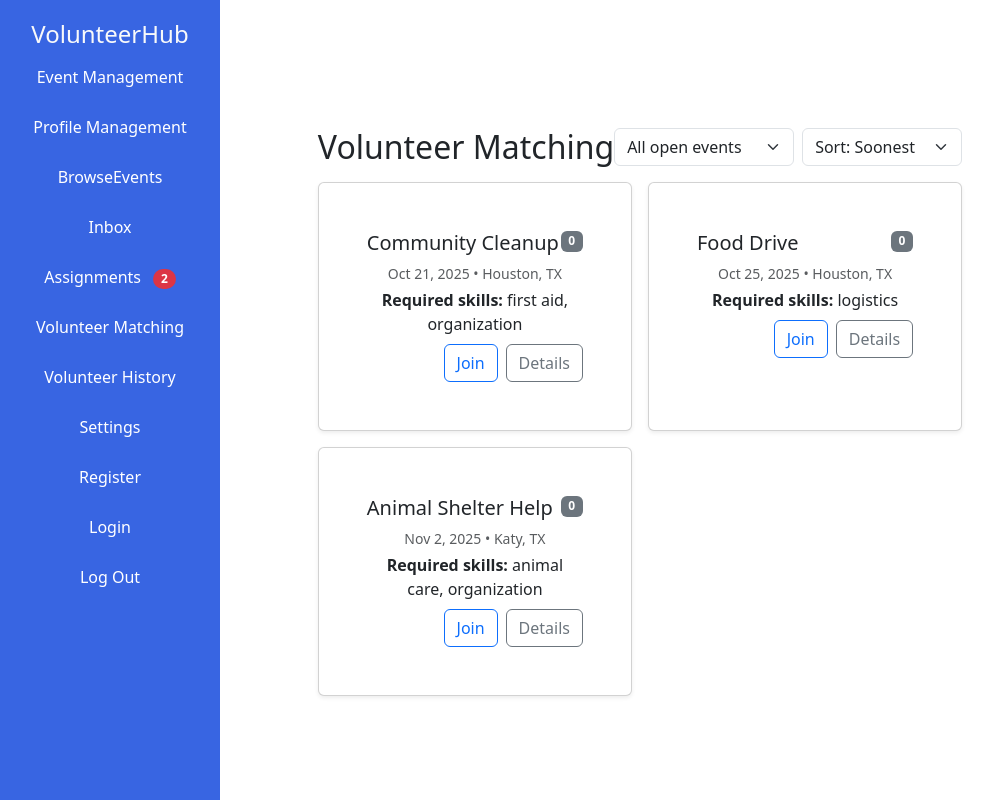
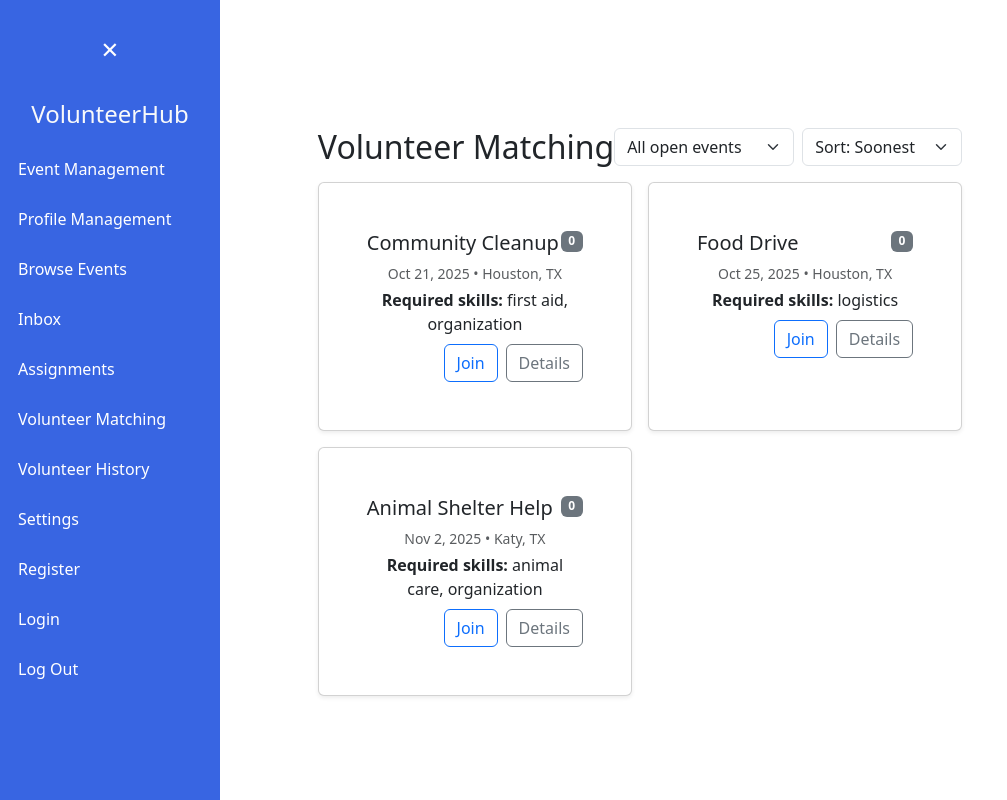
Before and after one commit to Muhammad-Wajeeh/4353-Software-Design-Project-, a React (Vite) app in the folder Client/: page /VolunteerMatching in a window 1280 px wide. Shown: the whole page, without its empty margins (0-1007 px from the left). Built offline with nearby package versions, Linux system fonts and the light colour scheme; no server answers.

Commit message:
made side bar slidable

```diff
--- a/Client/src/Pages/Sidebar.css
+++ b/Client/src/Pages/Sidebar.css
@@ -4,11 +4,18 @@
   left: 0;
   height: 100vh;
   width: 220px;
-  background-color: #3865e2; /* adjust as needed */
+  background-color: #3865e2;
   padding: 20px 10px;
   color: white;
   z-index: 1000;
   overflow-y: auto;
+  transition: width 0.3s ease;
+}
+
+.sidebar.collapsed {
+  width: 70px;
+  padding: 20px 5px;
+  text-align: center;
 }
 
 .sidebar a {
@@ -17,9 +24,40 @@
   padding: 8px;
   border-radius: 4px;
   text-decoration: none;
+  display: flex;
+  align-items: center;
+  justify-content: flex-start;
+  transition: all 0.2s;
+}
+
+.sidebar.collapsed a {
+  justify-content: center;
+  font-size: 1.2rem;
 }
 
 .sidebar a:hover {
   background-color: #ffffff;
-  text-decoration: none;
+  color: #3865e2;
 }
+
+.collapse-btn {
+  background: transparent;
+  border: none;
+  color: white;
+  font-size: 1.4rem;
+  cursor: pointer;
+  margin-bottom: 20px;
+  display: block;
+  margin-left: auto;
+  margin-right: auto;
+  transition: transform 0.3s ease;
+}
+
+.collapse-btn:hover {
+  transform: scale(1.2);
+}
+
+.sidebar-top {
+  margin-bottom: 20px;
+  text-align: center;
+}
--- a/Client/src/Pages/Sidebar.jsx
+++ b/Client/src/Pages/Sidebar.jsx
@@ -3,18 +3,13 @@ import { Nav } from "react-bootstrap";
 import { Link, useLocation } from "react-router-dom";
 import Badge from "react-bootstrap/Badge";
 import axios from "axios";
-import "./Sidebar.css"; // style the sidebar layout
+import "./Sidebar.css";
 
 function Sidebar() {
   const location = useLocation();
-
-  // TODO: wire these later if you add APIs for events/assignments
-  const [newEvents] = useState(6);
-  const [newAssignments] = useState(2);
-
-  // 🔔 real unread notifications count
+  const [collapsed, setCollapsed] = useState(false);
   const [unreadNotifs, setUnreadNotifs] = useState(0);
-  const userId = "u1"; // swap when auth is wired
+  const userId = "u1";
 
   useEffect(() => {
     const fetchUnread = async () => {
@@ -31,38 +26,47 @@ function Sidebar() {
 
     fetchUnread();
 
-    // 🔔 listen for update events from Inbox
     const handleRefresh = () => fetchUnread();
     window.addEventListener("notificationsUpdated", handleRefresh);
-
-    // Cleanup
     return () => {
       window.removeEventListener("notificationsUpdated", handleRefresh);
     };
   }, [location.pathname]);
 
   return (
-    <div className="sidebar">
-      <div className="sidebar-top">
-        <h4 className="text-light">VolunteerHub</h4>
-      </div>
+    <div className={`sidebar ${collapsed ? "collapsed" : ""}`}>
+      {/* 🔹 Toggle Button */}
+      <button
+        className="collapse-btn"
+        onClick={() => setCollapsed((prev) => !prev)}
+      >
+        {collapsed ? "☰" : "✕"}
+      </button>
 
+      {/* 🔹 Logo / Title */}
+      {!collapsed && (
+        <div className="sidebar-top">
+          <h4 className="text-light">VolunteerHub</h4>
+        </div>
+      )}
+
+      {/* 🔹 Navigation */}
       <Nav className="flex-column">
         <Nav.Link as={Link} to="/eventmanagement">
-          Event Management
+          {collapsed ? "📅" : "Event Management"}
         </Nav.Link>
 
         <Nav.Link as={Link} to="/profilemanagement">
-          Profile Management
+          {collapsed ? "👤" : "Profile Management"}
         </Nav.Link>
 
         <Nav.Link as={Link} to="/BrowseEvents">
-          BrowseEvents
+          {collapsed ? "🔍" : "Browse Events"}
         </Nav.Link>
 
         <Nav.Link as={Link} to="/inbox">
-          Inbox{" "}
-          {unreadNotifs > 0 && (
+          {collapsed ? "📨" : "Inbox"}{" "}
+          {!collapsed && unreadNotifs > 0 && (
             <Badge bg="danger" pill className="ms-2">
               {unreadNotifs}
             </Badge>
@@ -70,34 +74,31 @@ function Sidebar() {
         </Nav.Link>
 
         <Nav.Link as={Link} to="/eventlist">
-          Assignments{" "}
-          {newAssignments > 0 && (
-            <Badge bg="danger" pill className="ms-2">
-              {newAssignments}
-            </Badge>
-          )}
+          {collapsed ? "📋" : "Assignments"}
         </Nav.Link>
 
         <Nav.Link as={Link} to="/VolunteerMatching">
-          Volunteer Matching
+          {collapsed ? "🤝" : "Volunteer Matching"}
         </Nav.Link>
 
         <Nav.Link as={Link} to="/VolunteerHistory">
-          Volunteer History
+          {collapsed ? "📜" : "Volunteer History"}
         </Nav.Link>
 
         <Nav.Link as={Link} to="/settings">
-          Settings
+          {collapsed ? "⚙️" : "Settings"}
         </Nav.Link>
 
         <Nav.Link as={Link} to="/register">
-          Register
+          {collapsed ? "📝" : "Register"}
         </Nav.Link>
+
         <Nav.Link as={Link} to="/login">
-          Login
+          {collapsed ? "🔑" : "Login"}
         </Nav.Link>
+
         <Nav.Link as={Link} to="/logout">
-          Log Out
+          {collapsed ? "🚪" : "Log Out"}
         </Nav.Link>
       </Nav>
     </div>
```
